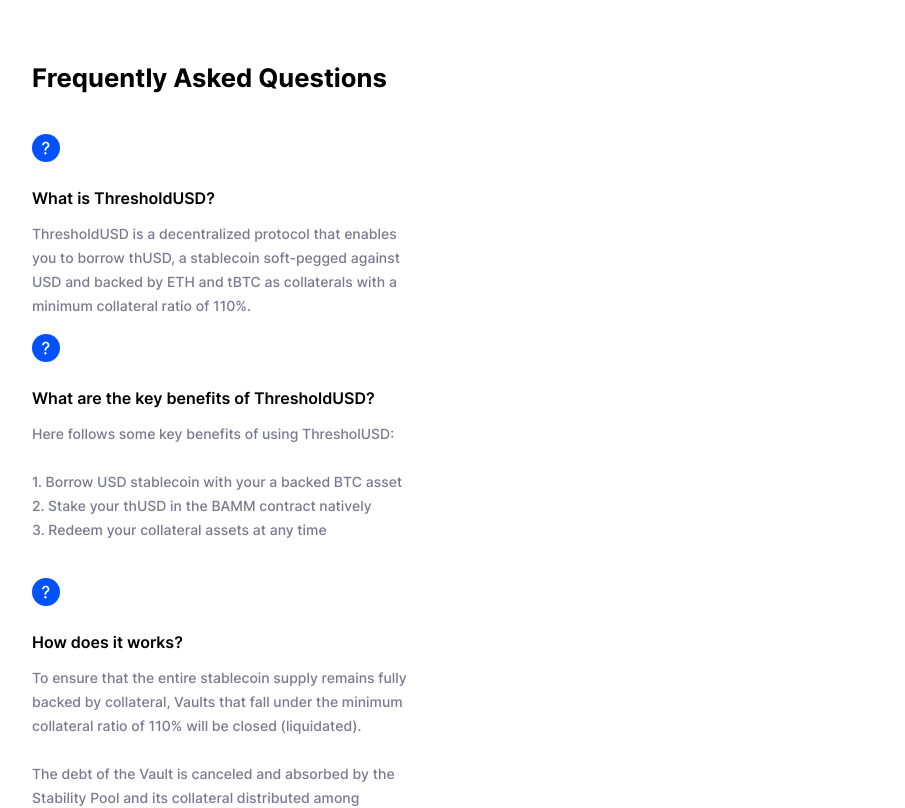
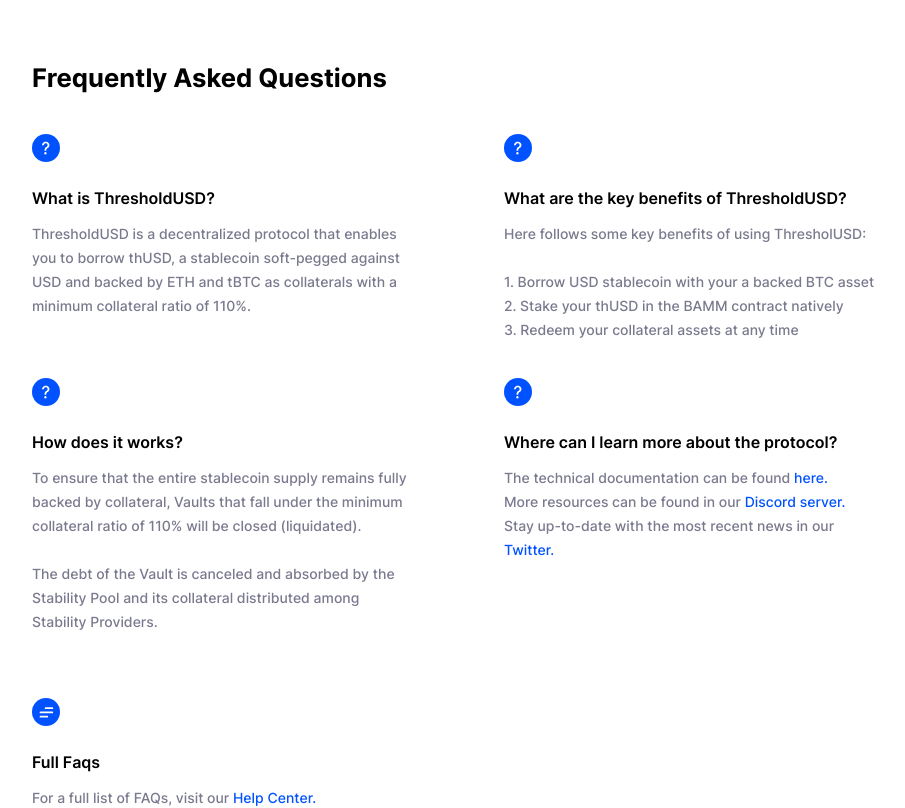
Before and after one commit to Threshold-USD/website, a Next.js app: page / in a window 1280 px wide. Shown: the part 2020-2828 px from the top of the page, without its empty margins (144-1049 px from the left). Built offline with nearby package versions, Linux system fonts and the light colour scheme.

Commit message:
layout: fix typo

```diff
--- a/pages/index.tsx
+++ b/pages/index.tsx
@@ -151,7 +151,7 @@
           <h3>
             Frequently Asked Questions
           </h3>
-          <div className="grid grid-cols-1 m:grid-cols-2 gap-8 sm:gap-4 mt-12 sm:mt-5">
+          <div className="grid grid-cols-1 sm:grid-cols-2 gap-8 sm:gap-4 mt-12 sm:mt-5">
             <div className="flex flex-col gap-3 max-w-sm">
               <img src="./icons/question-mark.svg" alt="question mark icon" className="w-7" />
               <span className="mt-3 font-semibold">What is ThresholdUSD?</span>
@@ -177,7 +177,7 @@
               </p>
             </div>
           </div>
-          <div className="grid grid-cols-1 m:grid-cols-2 gap-8 sm:gap-4 mt-9">
+          <div className="grid grid-cols-1 sm:grid-cols-2 gap-8 sm:gap-4 mt-9">
             <div className="flex flex-col gap-3 max-w-sm">
               <img src="./icons/question-mark.svg" alt="question mark icon" className="w-7" />
               <span className="mt-3 font-semibold">How does it works?</span>
```
